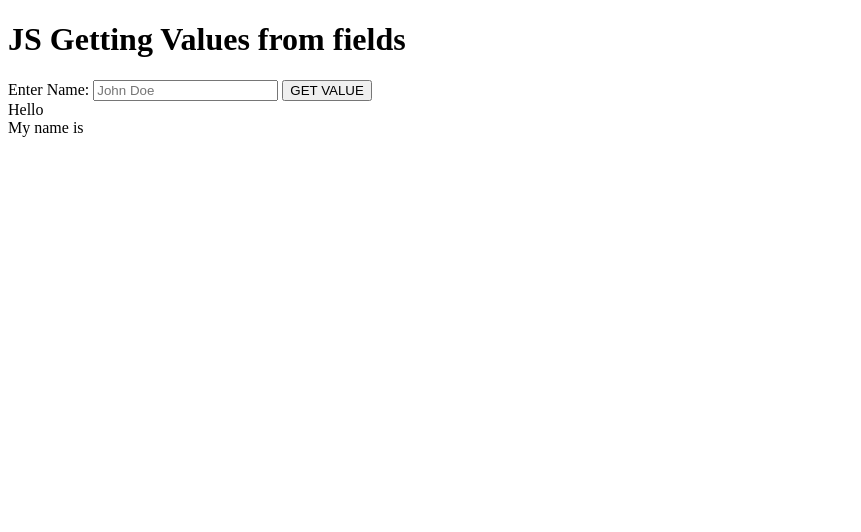
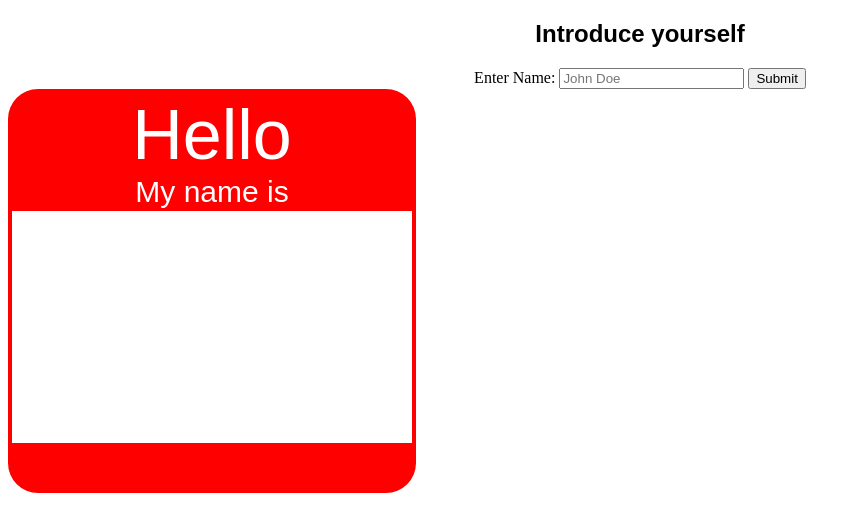
Before and after one commit to jessie-james/namebadge_2, a plain HTML site: page index.html in a window 1280 px wide. Shown: the whole page, without its empty margins (0-861 px from the left). Drawn offline with Linux system fonts and the light colour scheme; files that its build step writes are made by us from their sources; files whose address does not match are found by name.

Commit message:
Add files via upload

```diff
--- a/index.html
+++ b/index.html
@@ -1,12 +1,16 @@
 <!DOCTYPE html>
 <html>
     <head>
-        <title>JS Getting Values from fields</title>
+        <link rel="stylesheet" href="/Users/snowmitchell/webdev/Helio/Practice/namebadge/Namebadge_2/styles.css">
+        <title>Namebade 2</title>
     </head>
+    <nav>
+            <h1>Introduce yourself</h1>
+            Enter Name: <input type="text" id="change-name" placeholder="John Doe"/>
+            <button onclick='getValue()'>Submit</button>
+    </nav>
+
     <body>
-        <h1>JS Getting Values from fields</h1>
-        Enter Name: <input type="text" id="foo" placeholder="John Doe"/>
-        <button onclick='getValue()'>GET VALUE</button>
 
         <div class="tag">
                 <header>
@@ -21,15 +25,11 @@
                 </header>
 
         <div class="name">
-        <p id="boo"></p>
+        <p id="display-name"></p>
         </div>
 
-        <script>
-            function getValue(){
-                var y = document.getElementById("boo");
-                var x = document.getElementById("foo").value;
-                y.innerHTML= x;
-            }
-        </script>
+        <div class="solid"></div>
+
+        <script> src="/Users/snowmitchell/webdev/Helio/Practice/namebadge/Namebadge_2/script.js"</script>
     </body>
 </html>
```
Also changed, not shown: script.js (+4 -5 lines).
